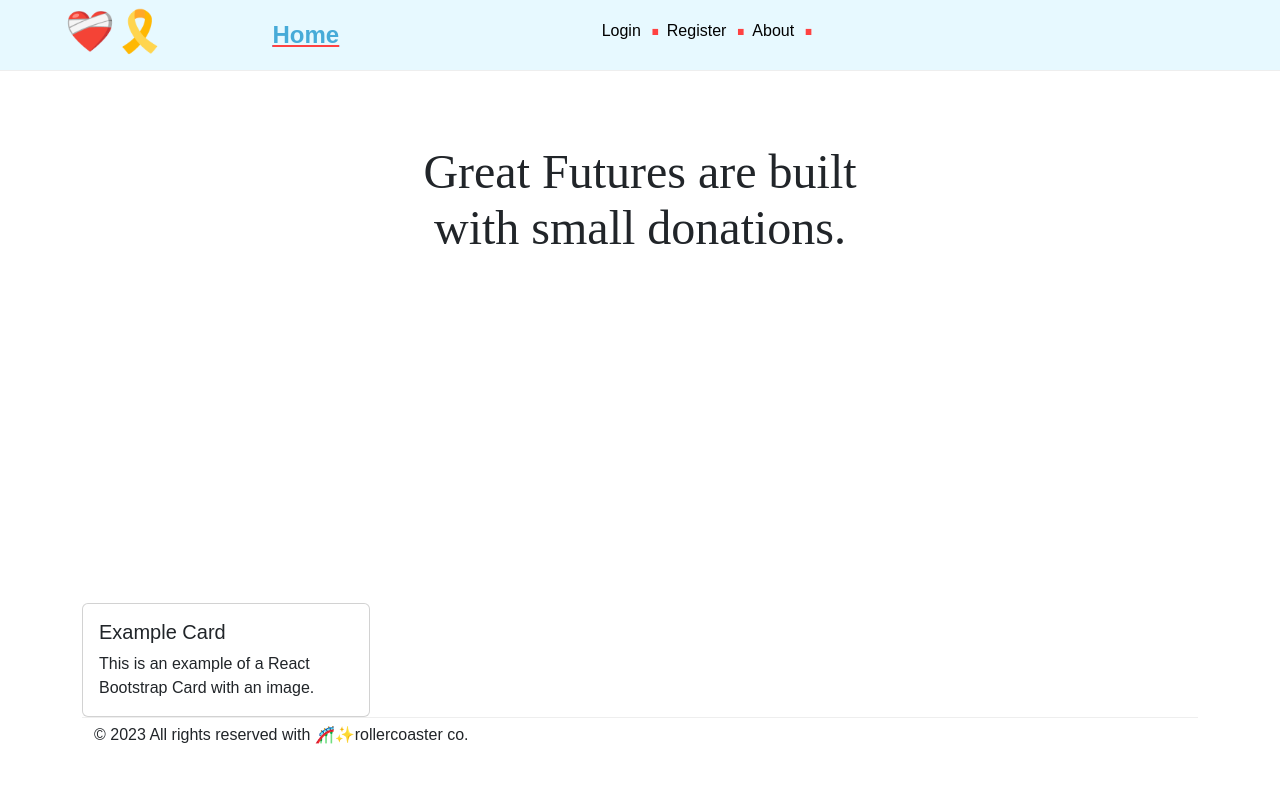
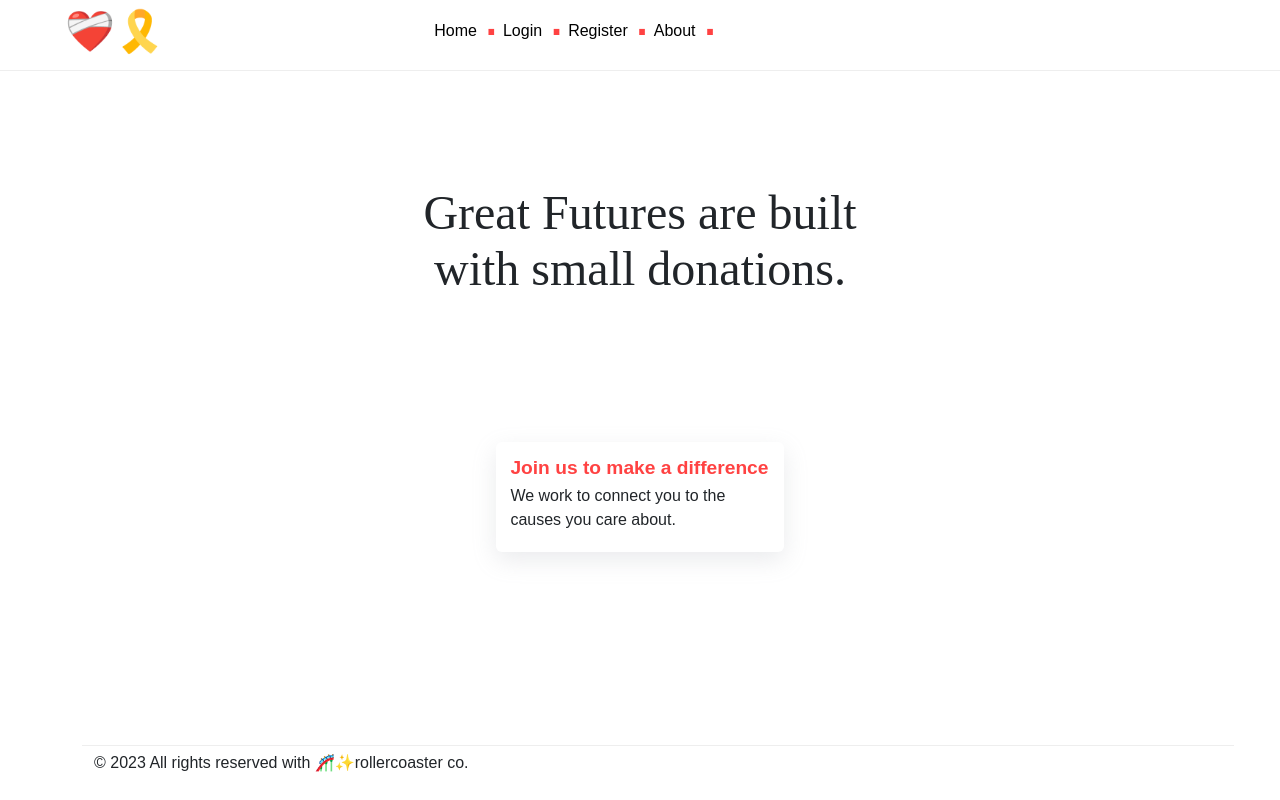
Before and after one commit to faizyabShah/Donate-for-a-cause, a React (Create React App) app in the folder frontend/: page / in a window 1280 px wide. Built offline with nearby package versions, Linux system fonts and the light colour scheme; a small style sheet from the web is missing; a web font is replaced by a local one.

Commit message:
+scss for home page

```diff
--- a/frontend/src/components/CardComponent.js
+++ b/frontend/src/components/CardComponent.js
@@ -1,10 +1,11 @@
 import { Card } from 'react-bootstrap';
-import './CardComponent.scss'
+import './CardComponent.scss';
 
 function CardComponent(props) {
   return (
-    <Card style={{ width: '18rem' }}>
-      {/* <Card.Img variant="top" src={props.imageUrl} /> */}
+    <Card style={{ width: '18rem', border: "none" }} {...props}>
+      {props.hasImage ? (<Card.Img variant="top" src={`../Images/${props.imageName}`} />) : null}
+
       <Card.Body>
         <Card.Title>{props.title}</Card.Title>
         <Card.Text>{props.text}</Card.Text>
--- a/frontend/src/components/CardComponent.scss
+++ b/frontend/src/components/CardComponent.scss
@@ -0,0 +1,28 @@
+.card {
+    width: 90%;
+    margin: 2% auto;
+    border: 1px solid #ccc;
+    border-radius: 5px;
+    box-shadow: rgba(149, 157, 165, 0.2) 0px 8px 24px;;
+
+    .card-img-top {
+      width: 100%;
+      height: auto;
+    }
+
+    .card-body {
+      padding: 5%;
+
+      .card-title {
+        font-size: 120%;
+        margin-bottom: 2%;
+        color: #FF4242;
+        font-weight: bold;
+      }
+
+      .card-text {
+        font-size: 100%;
+        margin-bottom: 2%;
+      }
+    }
+  }
--- a/frontend/src/components/Navbar.js
+++ b/frontend/src/components/Navbar.js
@@ -19,10 +19,11 @@ const Navbar = function ({ links }) {
     <header>
       <div className="container-navbar">
         <h1>❤️‍🩹🎗️</h1>
-        <Link to={isOrg ? "/org-dashboard" : "/"} className="logo">
-          <h1>Home</h1>
-        </Link>
+
         <div className="links">
+         <Link to={isOrg ? "/org-dashboard" : "/"} className="logo">
+           <h3>Home</h3>
+         </Link>
           {links.map((link) =>
             link ? (
               <Link
--- a/frontend/src/components/Navbar.scss
+++ b/frontend/src/components/Navbar.scss
@@ -1,6 +1,6 @@
 header {
 
-    background-color: #e7f9ff;
+    background-color: #ffffff;
     // box-shadow: 0 0 10px rgba(0, 0, 0, 0.15);
     border-bottom: 1.5px solid #eee;
     display: flex;
@@ -47,24 +47,41 @@ header {
             }
           }
 
-          .logo {
-            width: 250px;
-            display: flex;
-            align-items: center;
-            justify-content: center;
-
-            h1 {
-              font-size: 24px;
-              font-weight: 700;
-              color: #47abd8;
-              margin: 0;
-              text-decoration: underline;
-              text-decoration-color: #FF4242; /* Set underline color */
-              text-underline-offset: 1.5px; /* Set distance between text and underline */
-            }
+        //   .logo {
+        //     width: 250px;
+        //     display: flex;
+        //     align-items: center;
+        //     justify-content: center;
+        //     text-decoration: none;
+        //     // position: absolute;
+        //     top:30%;
+        //     right:57%;
 
 
-          }
+
+            // h1 {
+            //   font-size: 16px;
+            //   font-weight: 400;
+            //   color: #000;
+            //   margin: 0;
+
+
+            //   &:after {
+            //     content: ".";
+            //     position: absolute;
+            //     right: 87px;
+            //     top: 0%;
+            //     transform: translateY(-50%);
+            //     font-size: 40px;
+            //     font-weight: 700;
+            //     color: #FF4242;
+            //     border-radius: 100%;
+            //   }
+
+            // }
+
+
+        //   }
 
           h3 {
             font-size: 16px;
--- a/frontend/src/pages/Home.js
+++ b/frontend/src/pages/Home.js
@@ -13,13 +13,15 @@ function Home() {
         <h1 className="saying">Great Futures are built</h1>
         <h1 className="saying">with small donations.</h1>
       </div>
-      <div className="cards"></div>
+      <div className="cards">
       <CardComponent
-    imageUrl="https://example.com/image.jpg"
-    title="Example Card"
-    text="This is an example of a React Bootstrap Card with an image."
-    />
-    <div>
+        title="Join us to make a difference"
+        text="We work to connect you to the causes you care about. "
+        className="midCard"
+      />
+      </div>
+
+    <div className="Footer">
       <Footer />
     </div>
 
--- a/frontend/src/pages/Home.scss
+++ b/frontend/src/pages/Home.scss
@@ -3,6 +3,15 @@
     flex-direction: column;
     height: 100%;
     width: 100%;
+    .Footer {
+        position: absolute;
+        bottom: 0;
+        width: 90%;
+        height: 60px;
+        display: flex;
+        justify-content: center;
+        align-items: center;
+      }
 
     .info {
         font-family: 'Arapey';
@@ -25,6 +34,12 @@
 
     .cards {
         height: 50%;
+        position:relative;
+
+        .midCard{
+
+        }
+
     }
 
 
```
Also changed, not shown: frontend/public/Images/kid.jpg (added), frontend/src/Images/kid.jpg (added).
